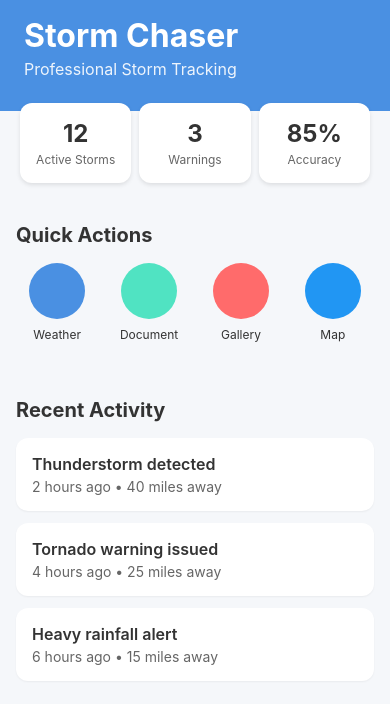
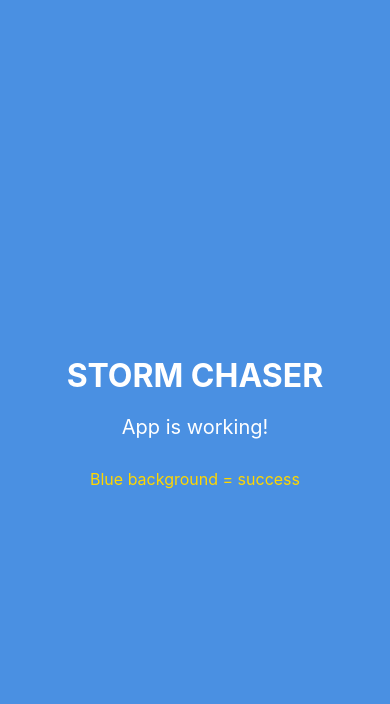
Before and after one commit to katherinek727/speer-storm-chaser2, a React Native app: screen / in a window 390 px wide. Shown: the top 704 px of the page. Built offline with nearby package versions, Linux system fonts and the light colour scheme.

Commit message:
fix: simplify app to pure JavaScript for debugging black screen issue
- Created minimal App.js with simple blue background
- Removed TypeScript complexity
- Added proper index.js entry point
- Uninstalled and reinstalled app completely
- Basic test app should now show blue screen with text

```diff
--- /dev/null
+++ b/App.js
@@ -0,0 +1,39 @@
+import React from 'react';
+import { View, Text, StyleSheet } from 'react-native';
+
+const App = () => {
+  return (
+    <View style={styles.container}>
+      <Text style={styles.title}>STORM CHASER</Text>
+      <Text style={styles.message}>App is working!</Text>
+      <Text style={styles.debug}>Blue background = success</Text>
+    </View>
+  );
+};
+
+const styles = StyleSheet.create({
+  container: {
+    flex: 1,
+    backgroundColor: '#4A90E2',
+    justifyContent: 'center',
+    alignItems: 'center',
+  },
+  title: {
+    fontSize: 32,
+    color: 'white',
+    fontWeight: 'bold',
+    marginBottom: 20,
+  },
+  message: {
+    fontSize: 20,
+    color: 'white',
+    marginBottom: 10,
+  },
+  debug: {
+    fontSize: 16,
+    color: '#FFD700',
+    marginTop: 20,
+  },
+});
+
+export default App;
--- a/App.tsx
+++ b/App.tsx
@@ -1,219 +1,34 @@
 /**
- * Storm Chaser App - Home Screen Only
- * A mobile application for storm chasing hobbyist meteorologists
- * @format
+ * Storm Chaser - Absolute Minimal Test
  */
 
 import React from 'react';
-import {
-  StatusBar,
-  View,
-  Text,
-  StyleSheet,
-  SafeAreaView,
-  ScrollView,
-  TouchableOpacity,
-  Alert
-} from 'react-native';
+import { View, Text, StyleSheet } from 'react-native';
 
-// Simple colors
-const COLORS = {
-  primary: '#4A90E2',
-  primaryDark: '#357ABD',
-  secondary: '#50E3C2',
-  accent: '#FF6B6B',
-  background: '#F5F7FA',
-  surface: '#FFFFFF',
-  text: '#333333',
-  textLight: '#666666',
-  success: '#4CAF50',
-  warning: '#FF9800',
-  error: '#F44336',
-  info: '#2196F3',
-};
-
-function App(): React.JSX.Element {
+export default function App() {
   return (
-    <SafeAreaView style={{ flex: 1, backgroundColor: COLORS.background }}>
-      <StatusBar barStyle="dark-content" backgroundColor={COLORS.primary} />
-      <ScrollView style={styles.container}>
-        <View style={styles.header}>
-          <Text style={styles.headerTitle}>Storm Chaser</Text>
-          <Text style={styles.headerSubtitle}>Professional Storm Tracking</Text>
-        </View>
-
-        <View style={styles.statsContainer}>
-          <View style={styles.statCard}>
-            <Text style={styles.statValue}>12</Text>
-            <Text style={styles.statLabel}>Active Storms</Text>
-          </View>
-          <View style={styles.statCard}>
-            <Text style={styles.statValue}>3</Text>
-            <Text style={styles.statLabel}>Warnings</Text>
-          </View>
-          <View style={styles.statCard}>
-            <Text style={styles.statValue}>85%</Text>
-            <Text style={styles.statLabel}>Accuracy</Text>
-          </View>
-        </View>
-
-        <View style={styles.section}>
-          <Text style={styles.sectionTitle}>Quick Actions</Text>
-          <View style={styles.actionsGrid}>
-            <TouchableOpacity
-              style={styles.actionButton}
-              onPress={() => Alert.alert('Weather', 'Weather feature would open here')}
-            >
-              <View style={[styles.actionIcon, { backgroundColor: COLORS.primary }]} />
-              <Text style={styles.actionText}>Weather</Text>
-            </TouchableOpacity>
-            <TouchableOpacity
-              style={styles.actionButton}
-              onPress={() => Alert.alert('Document', 'Storm documentation feature would open here')}
-            >
-              <View style={[styles.actionIcon, { backgroundColor: COLORS.secondary }]} />
-              <Text style={styles.actionText}>Document</Text>
-            </TouchableOpacity>
-            <TouchableOpacity
-              style={styles.actionButton}
-              onPress={() => Alert.alert('Gallery', 'Storm gallery would open here')}
-            >
-              <View style={[styles.actionIcon, { backgroundColor: COLORS.accent }]} />
-              <Text style={styles.actionText}>Gallery</Text>
-            </TouchableOpacity>
-            <TouchableOpacity
-              style={styles.actionButton}
-              onPress={() => Alert.alert('Map', 'Storm map would open here')}
-            >
-              <View style={[styles.actionIcon, { backgroundColor: COLORS.info }]} />
-              <Text style={styles.actionText}>Map</Text>
-            </TouchableOpacity>
-          </View>
-        </View>
-
-        <View style={styles.section}>
-          <Text style={styles.sectionTitle}>Recent Activity</Text>
-          <View style={styles.activityCard}>
-            <Text style={styles.activityTitle}>Thunderstorm detected</Text>
-            <Text style={styles.activityTime}>2 hours ago • 40 miles away</Text>
-          </View>
-          <View style={styles.activityCard}>
-            <Text style={styles.activityTitle}>Tornado warning issued</Text>
-            <Text style={styles.activityTime}>4 hours ago • 25 miles away</Text>
-          </View>
-          <View style={styles.activityCard}>
-            <Text style={styles.activityTitle}>Heavy rainfall alert</Text>
-            <Text style={styles.activityTime}>6 hours ago • 15 miles away</Text>
-          </View>
-        </View>
-      </ScrollView>
-    </SafeAreaView>
+    <View style={styles.container}>
+      <Text style={styles.text}>Storm Chaser App</Text>
+      <Text style={styles.subtext}>If you see this, app is working</Text>
+    </View>
   );
 }
 
 const styles = StyleSheet.create({
   container: {
     flex: 1,
-    backgroundColor: COLORS.background,
+    backgroundColor: '#4A90E2',
+    justifyContent: 'center',
+    alignItems: 'center',
   },
-  header: {
-    backgroundColor: COLORS.primary,
-    padding: 24,
-    paddingTop: 16,
-    paddingBottom: 32,
+  text: {
+    fontSize: 24,
+    color: 'white',
+    fontWeight: 'bold',
   },
-  headerTitle: {
-    fontSize: 32,
-    fontWeight: 'bold',
-    color: 'white',
-    marginBottom: 4,
-  },
-  headerSubtitle: {
+  subtext: {
     fontSize: 16,
     color: 'white',
-    opacity: 0.9,
-  },
-  statsContainer: {
-    flexDirection: 'row',
-    justifyContent: 'space-between',
-    padding: 16,
-    marginTop: -24,
-  },
-  statCard: {
-    backgroundColor: COLORS.surface,
-    borderRadius: 12,
-    padding: 16,
-    alignItems: 'center',
-    flex: 1,
-    marginHorizontal: 4,
-    shadowColor: '#000',
-    shadowOffset: { width: 0, height: 2 },
-    shadowOpacity: 0.1,
-    shadowRadius: 4,
-    elevation: 3,
-  },
-  statValue: {
-    fontSize: 24,
-    fontWeight: 'bold',
-    color: COLORS.text,
-    marginBottom: 4,
-  },
-  statLabel: {
-    fontSize: 12,
-    color: COLORS.textLight,
-  },
-  section: {
-    padding: 16,
-    marginTop: 8,
-  },
-  sectionTitle: {
-    fontSize: 20,
-    fontWeight: 'bold',
-    color: COLORS.text,
-    marginBottom: 16,
-  },
-  actionsGrid: {
-    flexDirection: 'row',
-    justifyContent: 'space-between',
-    flexWrap: 'wrap',
-  },
-  actionButton: {
-    alignItems: 'center',
-    width: '23%',
-    marginBottom: 16,
-  },
-  actionIcon: {
-    width: 56,
-    height: 56,
-    borderRadius: 28,
-    marginBottom: 8,
-  },
-  actionText: {
-    fontSize: 12,
-    color: COLORS.text,
-    textAlign: 'center',
-  },
-  activityCard: {
-    backgroundColor: COLORS.surface,
-    borderRadius: 12,
-    padding: 16,
-    marginBottom: 12,
-    shadowColor: '#000',
-    shadowOffset: { width: 0, height: 1 },
-    shadowOpacity: 0.05,
-    shadowRadius: 2,
-    elevation: 2,
-  },
-  activityTitle: {
-    fontSize: 16,
-    fontWeight: '600',
-    color: COLORS.text,
-    marginBottom: 4,
-  },
-  activityTime: {
-    fontSize: 14,
-    color: COLORS.textLight,
+    marginTop: 10,
   },
 });
-
-export default App;
```
Also changed, not shown: index.js (+2 -6 lines), 1 other file (tests, documents, lock files or other folders).
